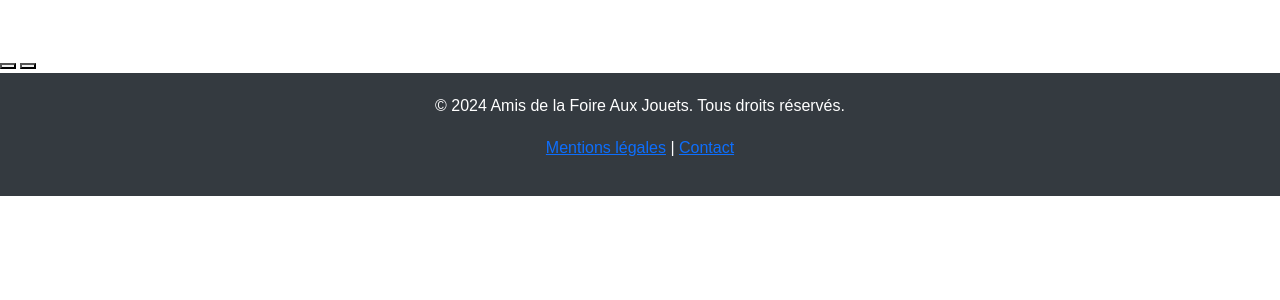
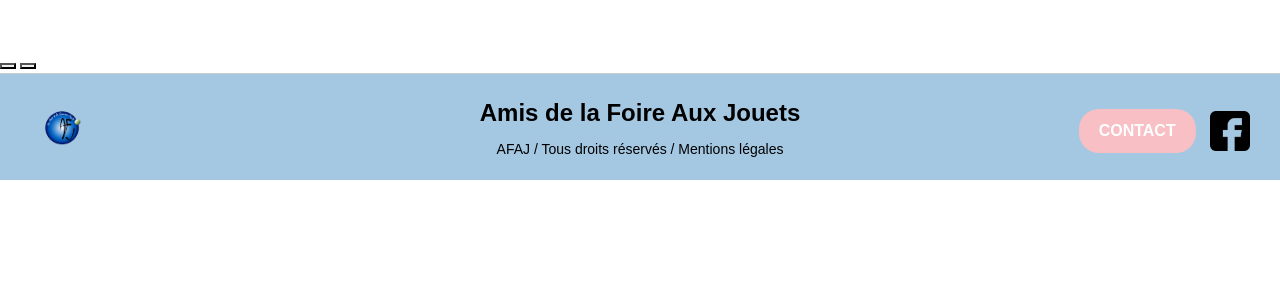
Before and after one commit to Eloise42cdp/SAE-301, a PHP site: page /textCSS.html in a window 1280 px wide. Shown: the part 123-423 px from the top of the page. Run offline with PHP 8.4, Linux system fonts and the light colour scheme.

Commit message:
HEADER/FOOTER
Réalisation du header et du footer

```diff
--- a/CSS/base.css
+++ b/CSS/base.css
@@ -57,12 +57,60 @@ body {
 }
 
 
-/* --- Footer --- */
-footer {
-    background-color: #343a40;
-    color: #fff;
+/* --- FOOTER --- */
+/* --- Footer Styles --- */
+.custom-footer {
+    background-color: #a4c7e2; /* Bleu clair du footer */
     padding: 20px 0;
-    text-align: center;
+    border-top: 1px solid #ccc;
+}
+
+/* Logo */
+.footer-logo {
+    max-width: 60px;
+    height: auto;
+    margin-left: 20px;
+}
+
+/* Titre du footer */
+.footer-title {
+    font-size: 24px;
+    font-weight: bold;
+    margin: 0;
+    color: #000;
+}
+
+/* Mentions légales */
+.footer-legal {
+    font-size: 14px;
+    color: #000;
+    margin: 5px 0 0;
+}
+
+/* Bouton de contact */
+.btn-contact {
+    background-color: #f8bfc4; /* Rose pâle */
+    color: white;
+    border: none;
+    padding: 10px 20px;
+    border-radius: 20px;
+    font-weight: bold;
+    margin-right: 10px;
+}
+
+.btn-contact:hover {
+    background-color: #f4979c;
+}
+
+/* Icône Facebook */
+.social-link {
+    display: inline-block;
+    margin-top: 10px;
+}
+
+.social-icon {
+    width: 40px;
+    height: 40px;
 }
 
 
--- a/textCSS.html
+++ b/textCSS.html
@@ -45,12 +45,24 @@
 <button link rel="stylesheet" href="contact.html"></button>
 <!-- Réalisation du Header -->
 <footer>
-    <div class="container">
-        <p>&copy; 2024 Amis de la Foire Aux Jouets. Tous droits réservés.</p>
-        <p>
-            <a href="#mentions-legales">Mentions légales</a> |
-            <a href="#contact">Contact</a>
-        </p>
+    <div class="custom-footer">
+        <div class="container-fluid">
+            <div class="row align-items-center">
+                <div class="col-2">
+                    <img src="IMAGE/logo.png" alt="Logo" class="footer-logo">
+                </div>
+                <div class="col-8 text-center">
+                    <p class="footer-title">Amis de la Foire Aux Jouets</p>
+                    <p class="footer-legal">AFAJ / Tous droits réservés / Mentions légales</p>
+                </div>
+                <div class="col-2 text-right">
+                    <button class="btn btn-contact">CONTACT</button>
+                    <a href="#" class="social-link">
+                        <img src="IMAGE/facebook.png" alt="Facebook" class="social-icon">
+                    </a>
+                </div>
+            </div>
+        </div>
     </div>
 </footer>
 
```
Also changed, not shown: IMAGE/facebook.png (added).
